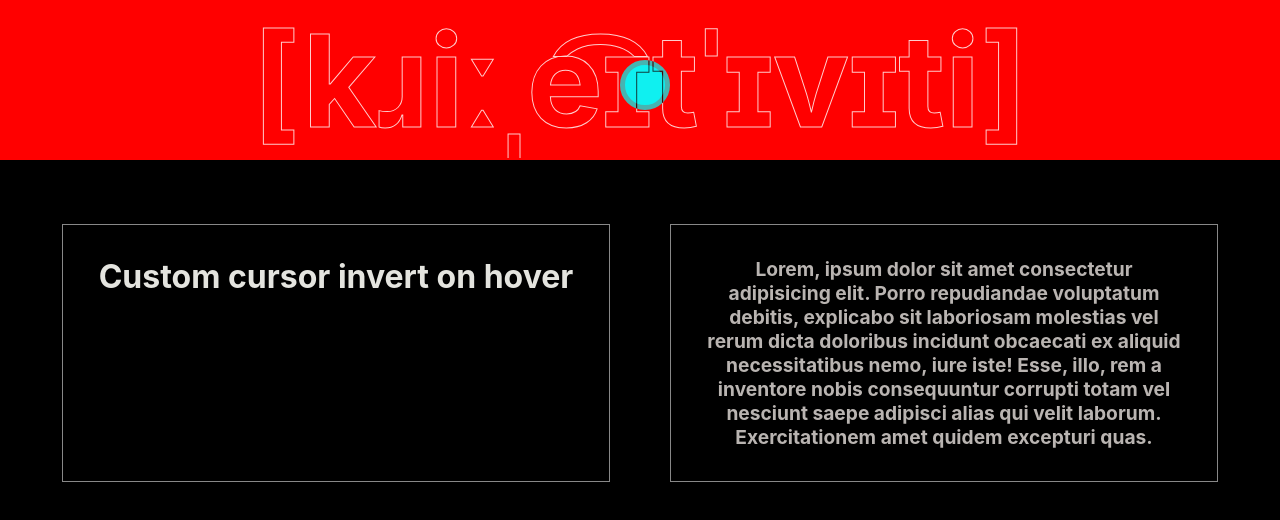
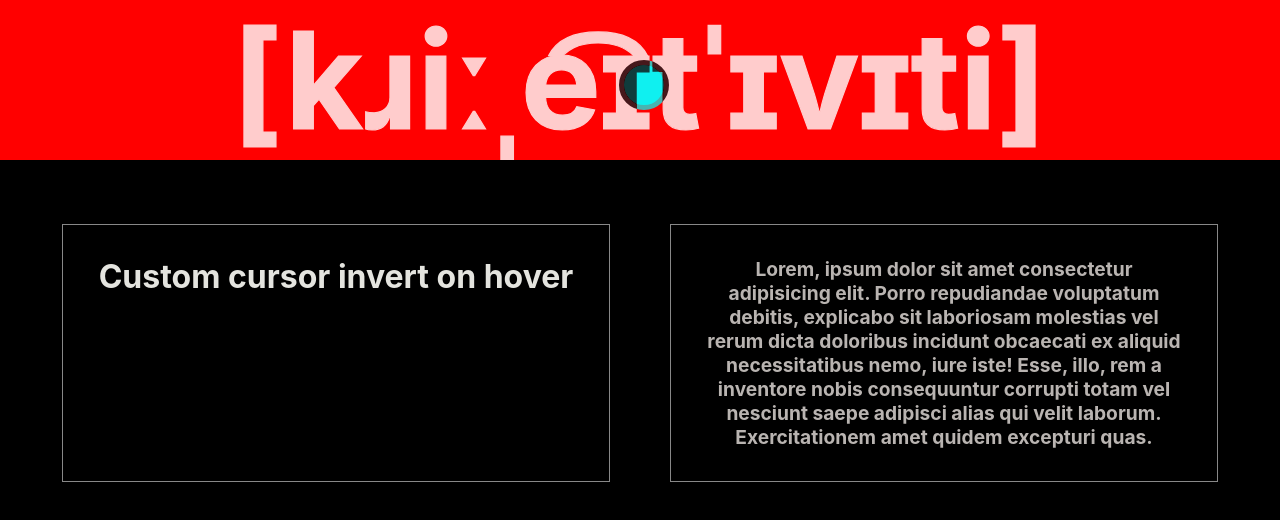
Before and after one commit to robonexx/react_cursor, a React (Create React App) app: page / in a window 1280 px wide. In both pictures the pointer is over the element 640 px from the left and 80 px from the top of the page. Shown: the top 520 px of the page. Built offline with nearby package versions, Linux system fonts and the light colour scheme; the HTML template or start-up script is replaced by a standard one.

Commit message:
... will try framer motion for cursor effects

```diff
--- a/src/App.scss
+++ b/src/App.scss
@@ -18,6 +18,7 @@
   transform: translate(-50%, -50%);
   z-index: 9999;
   mix-blend-mode: difference;
+  pointer-events: none;
 }
 
 .page_top {
@@ -36,15 +37,6 @@
   width: 100%;
   padding: 4rem 2rem;
 
-  &:hover {
-    ~ .cursor {
-      transform: scale(1.8);
-      mix-blend-mode: difference;
-      background: var(--color-1);
-    }
-  }
-
-
   .left_side {
     width: 45%;
     padding: 2rem;
@@ -59,28 +51,24 @@
 
 }
 
-h1 {
+.title {
   display: block;
   width: fit-content;
-  font-size: 8rem;
+  font-size: 7rem;
   -webkit-text-stroke: 1px #fff;
   -webkit-text-fill-color: transparent;
   text-fill-color: transparent;
   color: transparent;
   opacity: 0.8;
   user-select: none;
-  transition: all 0.4s ease;
+  transition: transform 0.6s linear;
+&:hover {
+  -webkit-text-fill-color: var(--color-1);
+  text-fill-color: var(--color-1);
+  transform: scale(1.2);
+}
+}
 
-  &:hover {
-    color: var(--color-1);
-    opacity: 1;
-    -webkit-text-stroke: 0;
-    -webkit-text-fill-color: var(--color-1);
-    text-fill-color: var(--color-1);
-
-
-  }
-}
 
 
 
--- a/src/index.scss
+++ b/src/index.scss
@@ -6,7 +6,6 @@
 --color-4: #63615d;
 --color-5: #2a2622;
 --color-bg: #121212;
---color-border-cursor: #ac94f4;
 }
 
 * {
```
